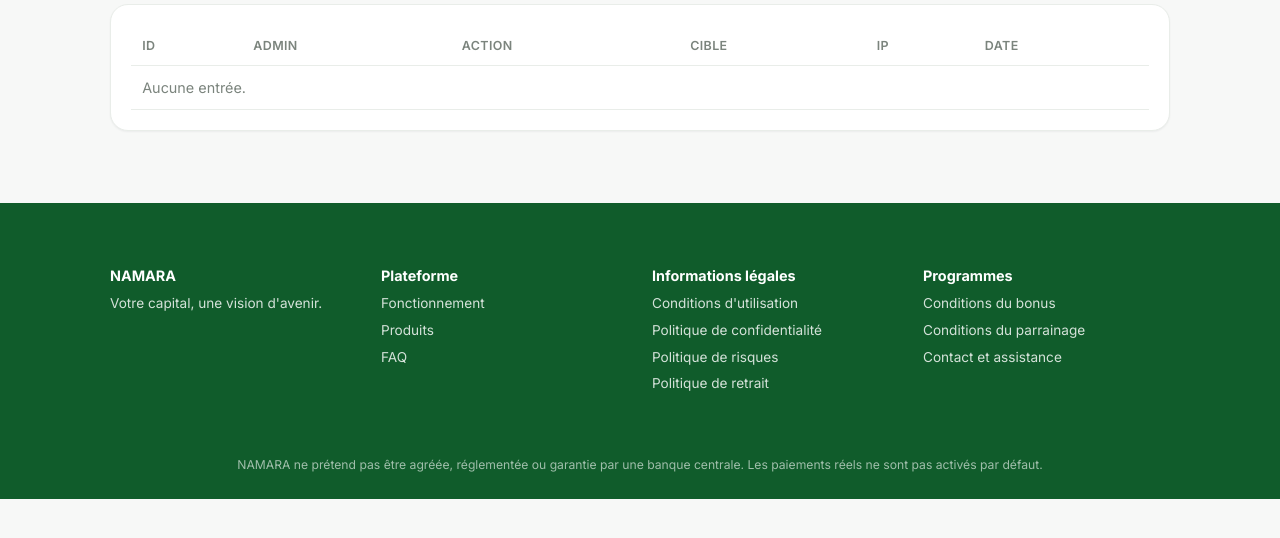
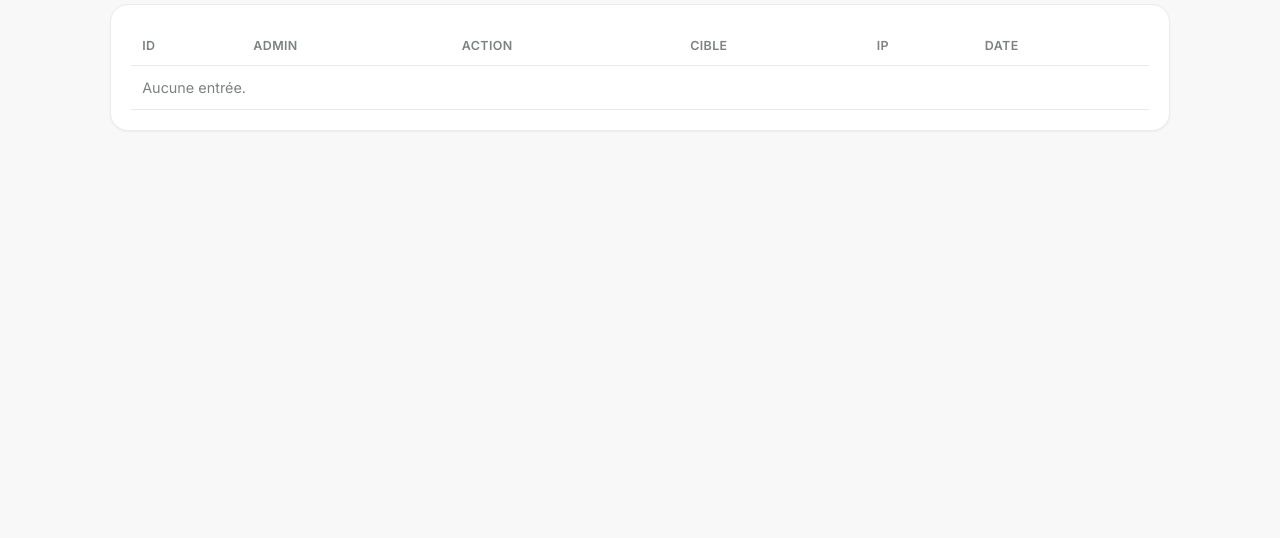
Before and after one commit to fredogary7-rgb/na, a Flask app: page /admin/audit in a window 1280 px wide. Shown: the part 176-714 px from the top of the page. Run offline with Flask 3, Linux system fonts and the light colour scheme; a user stored in the database is signed in; tables that the repository leaves empty hold one stand-in row (values such as "Sample post").

Commit message:
Retrait du pied de page sur les pages publiques

```diff
--- a/app/templates/base.html
+++ b/app/templates/base.html
@@ -46,39 +46,7 @@
 
 {% block content %}{% endblock %}
 
-{% block footer %}
-<footer class="footer">
-    <div class="container">
-        <div>
-            <h4>{{ APP_NAME }}</h4>
-            <p style="font-size:0.85rem">{{ APP_SLOGAN }}</p>
-        </div>
-        <div>
-            <h4>Plateforme</h4>
-            <a href="{{ url_for('public.how_it_works') }}">Fonctionnement</a>
-            <a href="{{ url_for('public.products') }}">Produits</a>
-            <a href="{{ url_for('public.faq') }}">FAQ</a>
-        </div>
-        <div>
-            <h4>Informations légales</h4>
-            <a href="{{ url_for('public.terms') }}">Conditions d'utilisation</a>
-            <a href="{{ url_for('public.privacy') }}">Politique de confidentialité</a>
-            <a href="{{ url_for('public.risk_policy') }}">Politique de risques</a>
-            <a href="{{ url_for('public.withdrawal_policy') }}">Politique de retrait</a>
-        </div>
-        <div>
-            <h4>Programmes</h4>
-            <a href="{{ url_for('public.bonus_terms') }}">Conditions du bonus</a>
-            <a href="{{ url_for('public.referral_terms') }}">Conditions du parrainage</a>
-            <a href="{{ url_for('public.contact') }}">Contact et assistance</a>
-        </div>
-    </div>
-    <div class="legal">
-        {{ APP_NAME }} ne prétend pas être agréée, réglementée ou garantie par une banque centrale.
-        Les paiements réels ne sont pas activés par défaut.
-    </div>
-</footer>
-{% endblock %}
+{% block footer %}{% endblock %}
 
 <script src="{{ url_for('static', filename='js/app.js') }}"></script>
 {% block extra_js %}{% endblock %}
```
Also changed, not shown: tests/test_products.py (+3 -6 lines).
